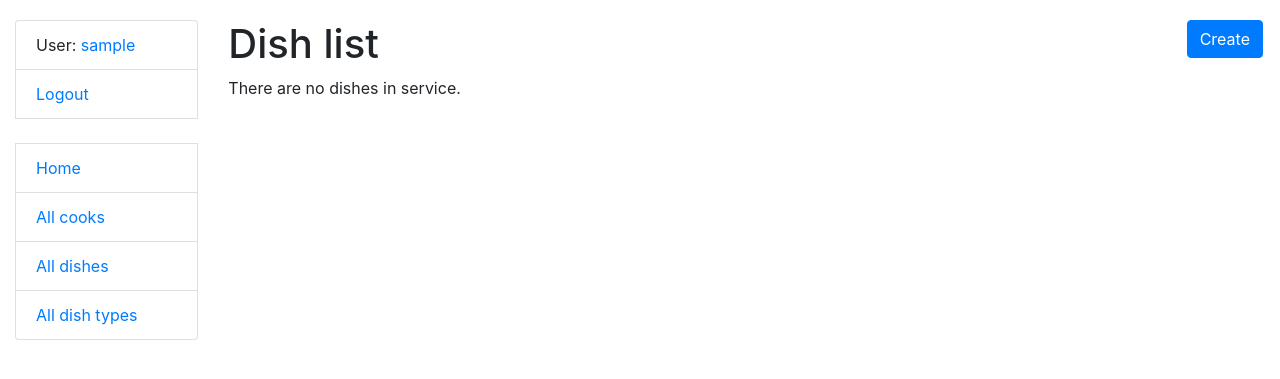
After one commit to Codoeh/Kitchen_website, a Django app: page /dish/ in a window 1280 px wide. The commit adds this page. Shown: the top 379 px of the page. Run offline with Django 5.2, Linux system fonts and the light colour scheme; the visitor is signed in with stand-in values (Sample User, id 1); data that the repository does not hold is empty.

Commit message:
add template for DishListView and linking it to sidebar

```diff
--- /dev/null
+++ b/templates/catalog/dish_list.html
@@ -0,0 +1,23 @@
+{% extends "base.html" %}
+
+{% block content %}
+  <h1>
+    Dish list
+    <a href="#" class="btn btn-primary link-to-page">
+      Create
+    </a>
+  </h1>
+
+  {% if dish_list %}
+    <ul>
+      {% for dish in dish_list %}
+        <li>
+          <a href="#">{{ dish.id }}</a>
+          {{ dish.model }} ({{ dish.cook.name }})
+        </li>
+      {% endfor %}
+    </ul>
+  {% else %}
+    <p>There are no dishes in service.</p>
+  {% endif %}
+{% endblock %}
--- a/templates/includes/sidebar.html
+++ b/templates/includes/sidebar.html
@@ -10,6 +10,6 @@
 
   <li class="list-group-item"><a href="{% url 'catalog:index' %}">Home</a></li>
   <li class="list-group-item"><a href="{% url 'catalog:cook-list' %}">All cooks</a></li>
-  <li class="list-group-item"><a href="#">All dishes</a></li>
+  <li class="list-group-item"><a href="{% url 'catalog:dish-list' %}">All dishes</a></li>
   <li class="list-group-item"><a href="#">All dish types</a></li>
 </ul>
```
